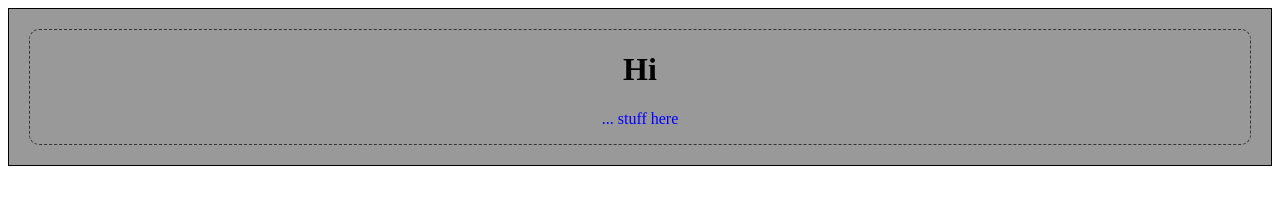
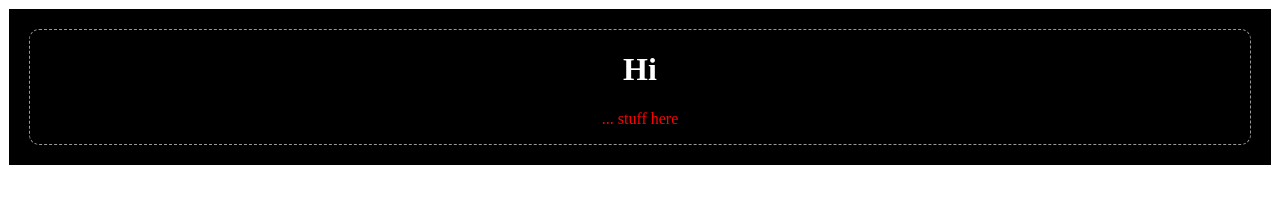
Before and after one commit to JJWaan/testGit, a plain HTML site: page index.html in a window 1280 px wide. Drawn offline with Linux system fonts and the light colour scheme.

Commit message:
inversed colors

```diff
--- a/styles.css
+++ b/styles.css
@@ -1,10 +1,10 @@
 #mainContainer {
-    background-color: #999;
-    border: 1px solid #000;
+    background-color: #000;
+    border: 1px solid #fff;
 }
 
 #contentDiv {
-    border: 1px dashed #333;
+    border: 1px dashed #999;
     border-radius: 10px;
     margin: 20px;
 }
@@ -14,5 +14,9 @@
 }
 
 .coloured {
-    color: #00ff;
+    color: #ff0000;
 }
+
+h1 {
+    color: #fff;
+}
```
